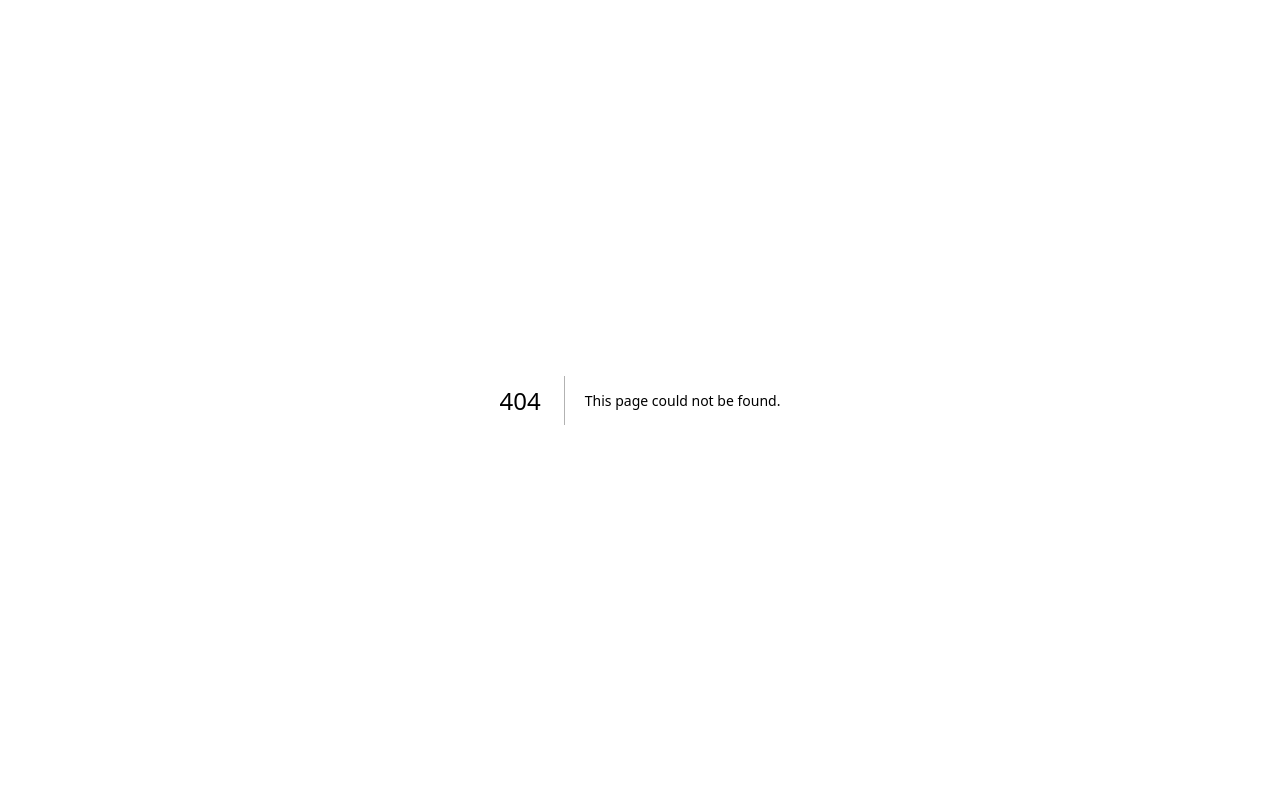
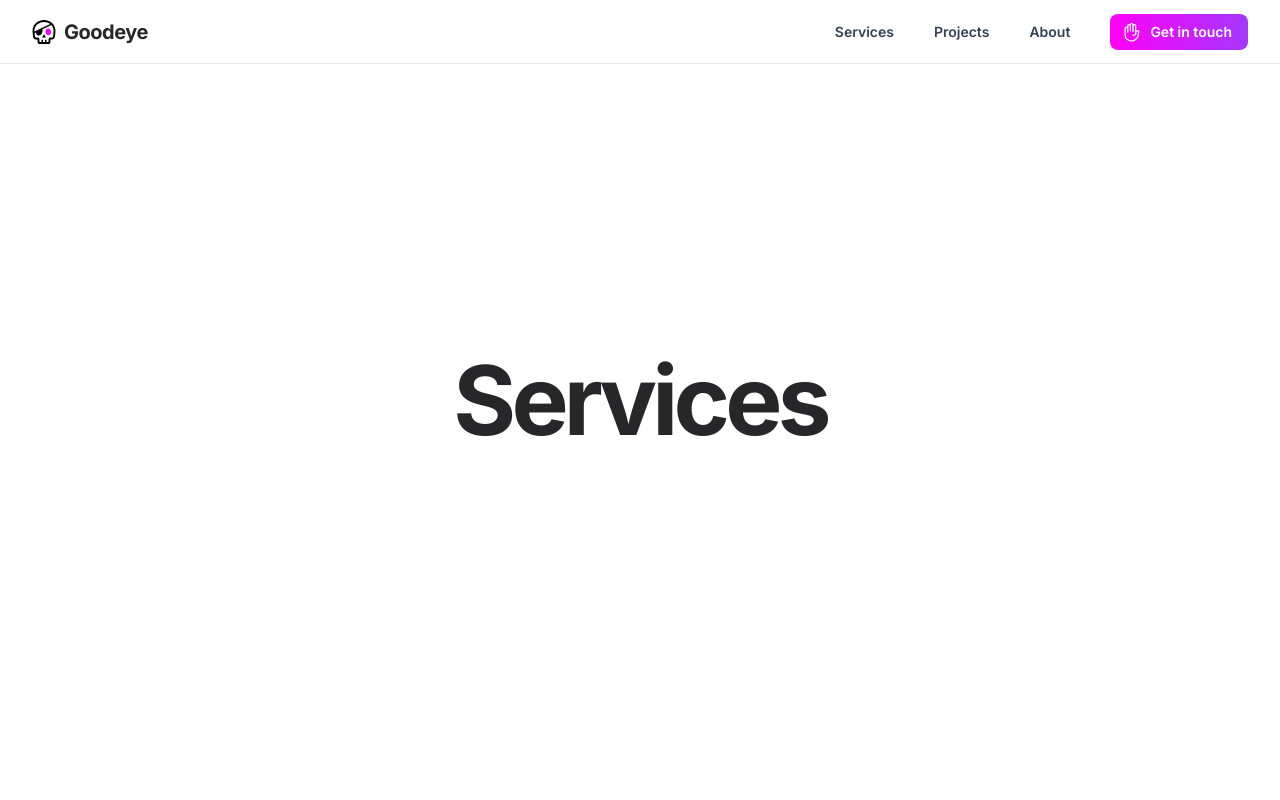
Before and after one commit to goodeyelabs/gpt-chatster, a Next.js app: page /services in a window 1280 px wide. Before the commit this address had no page. Shown: the top 800 px of the page. Built offline with nearby package versions, Linux system fonts and the light colour scheme.

Commit message:
added routing

```diff
--- /dev/null
+++ b/src/app/about/page.tsx
@@ -0,0 +1,17 @@
+import View from '../../components/view'
+
+export default function Home() {
+  return (
+    <View>
+          <div className='grid place-content-center h-screen px-4 sm:px-8 pb-32 border-b border-slate-200'>
+              <h1 className='text-zinc-800 font-bold text-6xl sm:text-8xl tracking-tighter'>About</h1>
+          </div>
+          <div className='grid place-content-center h-screen bg-slate-50 border-b border-slate-200'>
+              <h1 className='text-zinc-800 font-bold text-6xl sm:text-8xl tracking-tighter'>Goodeye</h1>
+          </div>
+          <div className='grid place-content-center h-screen'>
+              <h1 className='text-zinc-800 font-bold text-6xl sm:text-8xl tracking-tighter'>Goodeye</h1>
+          </div>
+      </View>
+  )
+}
--- /dev/null
+++ b/src/app/projects/page.tsx
@@ -0,0 +1,17 @@
+import View from '../../components/view'
+
+export default function Home() {
+  return (
+    <View>
+          <div className='grid place-content-center h-screen px-4 sm:px-8 pb-32 border-b border-slate-200'>
+              <h1 className='text-zinc-800 font-bold text-6xl sm:text-8xl tracking-tighter'>Projects</h1>
+          </div>
+          <div className='grid place-content-center h-screen bg-slate-50 border-b border-slate-200'>
+              <h1 className='text-zinc-800 font-bold text-6xl sm:text-8xl tracking-tighter'>Goodeye</h1>
+          </div>
+          <div className='grid place-content-center h-screen'>
+              <h1 className='text-zinc-800 font-bold text-6xl sm:text-8xl tracking-tighter'>Goodeye</h1>
+          </div>
+      </View>
+  )
+}
--- /dev/null
+++ b/src/app/services/page.tsx
@@ -0,0 +1,17 @@
+import View from '../../components/view'
+
+export default function Home() {
+  return (
+    <View>
+          <div className='grid place-content-center h-screen px-4 sm:px-8 pb-32 border-b border-slate-200'>
+              <h1 className='text-zinc-800 font-bold text-6xl sm:text-8xl tracking-tighter'>Services</h1>
+          </div>
+          <div className='grid place-content-center h-screen bg-slate-50 border-b border-slate-200'>
+              <h1 className='text-zinc-800 font-bold text-6xl sm:text-8xl tracking-tighter'>Goodeye</h1>
+          </div>
+          <div className='grid place-content-center h-screen'>
+              <h1 className='text-zinc-800 font-bold text-6xl sm:text-8xl tracking-tighter'>Goodeye</h1>
+          </div>
+      </View>
+  )
+}
--- a/src/components/footer.tsx
+++ b/src/components/footer.tsx
@@ -1,4 +1,5 @@
 import Image from "next/image"
+import Link from "next/link"
 
 function Footer() {
     return (
@@ -20,6 +21,7 @@ function Footer() {
                     </div>
                   </div>
                   <div className='order-1 md:order-2 grid md:grid-flow-col gap-2 items-center pb-4 md:py-0'>
+                        <Link className="grid" href="/">
                             <Image
                                 src='/logo.svg'
                                 alt='Logo'
@@ -27,6 +29,7 @@ function Footer() {
                                 height='64'
                                 className='bg-white md:bg-none rounded-full md:rounded-none p-2 md:p-0 w-12 h-12 md:w-6 md:h-6'
                             />
+                        </Link>
                   </div>
             </div>
         </div>
--- a/src/components/header.tsx
+++ b/src/components/header.tsx
@@ -2,11 +2,13 @@ import { Bars3Icon, HandRaisedIcon } from '@heroicons/react/24/outline'
 import Button from './button'
 import Overlay from './overlay'
 import Image from 'next/image'
+import Link from 'next/link';
 
 function Header() {
     return (
         <div className='grid col-span-full bg-white h-16 sticky top-0 border-b border-slate-200 px-4 sm:px-8'>
             <div className='grid h-full w-full mx-auto max-w-7xl items-center justify-items-start grid-cols-[1fr_auto]'>
+                <Link className="grid" href="/">
                     <div className='grid grid-flow-col gap-2 items-center select-none cursor-pointer'>
                         <Image
                             src='/logo.svg'
@@ -17,16 +19,23 @@ function Header() {
                         />
                         <p className='text-zinc-800 font-bold text-xl tracking-tight'>Goodeye</p>
                     </div>
+                </Link>
                 <div className='grid grid-flow-col gap-10'>
+                    <Link className="grid" href="/services">
                         <div className='group transition-all duration-75 items-center cursor-pointer hidden md:grid grid-flow-col gap-2 select-none'>
                             <p className='text-sm font-semibold text-slate-700 group-hover:text-blue-400'>Services</p>
                         </div>
+                    </Link>
+                    <Link className="grid" href="/projects">
                         <div  className='group transition-all duration-75 items-center cursor-pointer hidden md:grid grid-flow-col gap-2 select-none'>
                             <p className='text-sm font-semibold text-slate-700 group-hover:text-blue-400'>Projects</p>
                         </div>
+                    </Link>
+                    <Link className="grid" href="/about">
                         <div className='group transition-all duration-75 items-center cursor-pointer hidden md:grid grid-flow-col gap-2 select-none'>
                             <p className='text-sm font-semibold text-slate-700 group-hover:text-blue-400'>About</p>
                         </div>
+                    </Link>
                     <Overlay overlayType={'popup'} content={<div />}>
                         <div>
                             <Button
```
Lines whose indentation alone changed are shown as unchanged.
